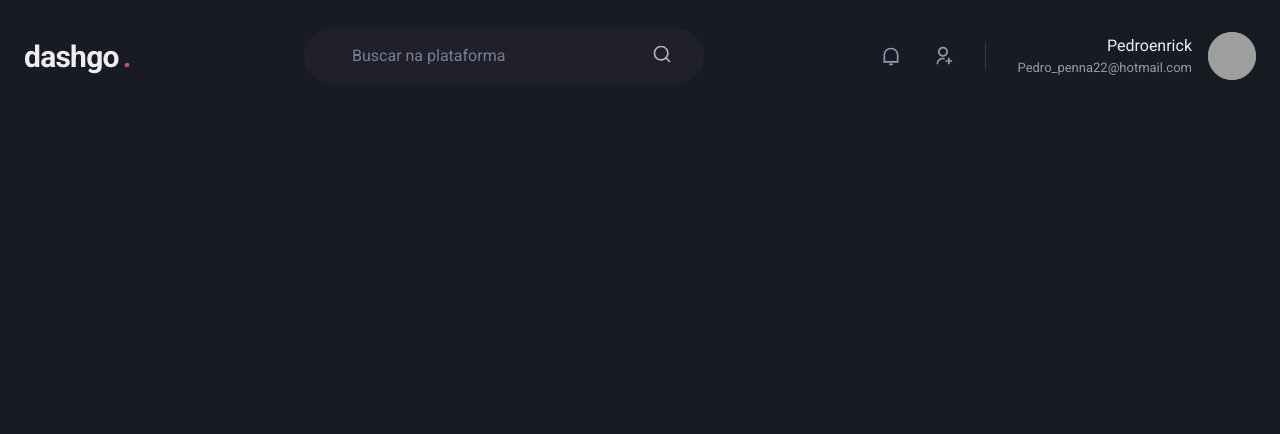
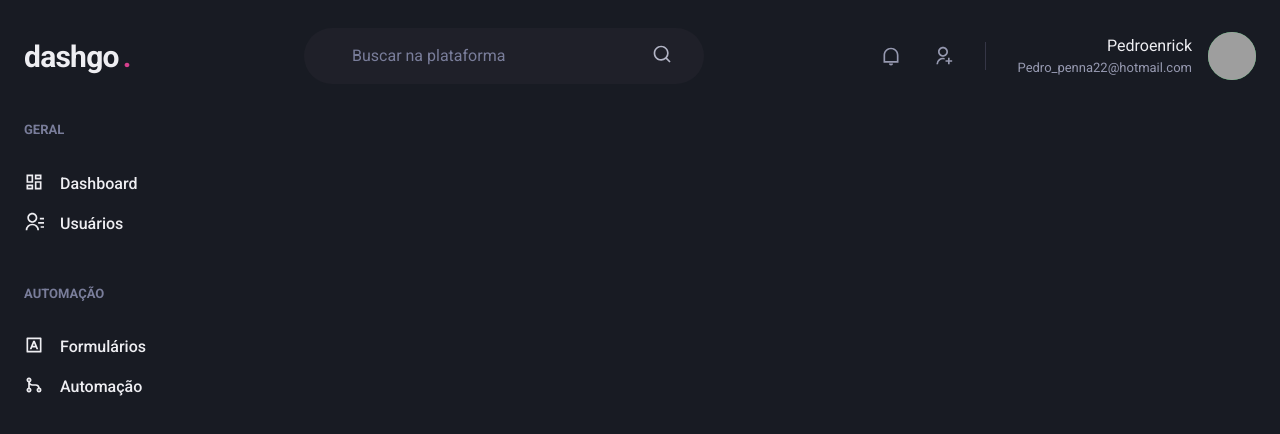
Before and after one commit to Pedroenrick/godash, a Next.js app: page /dashboard in a window 1280 px wide. Shown: the top 434 px of the page. Built offline with nearby package versions, Linux system fonts and the light colour scheme; grey boxes are pictures that could not be loaded.

Commit message:
Adicionando Sidebar

```diff
--- /dev/null
+++ b/src/components/Sidesbar.tsx
@@ -0,0 +1,40 @@
+import { Box, Stack, Text, Link, Icon } from "@chakra-ui/react";
+import { RiContactsLine, RiDashboardLine, RiGitMergeLine, RiInputMethodLine } from "react-icons/ri";
+
+export function Sidebar() {
+  return (
+    <Box as="aside" w="64" mr="8">
+      <Stack spacing="12" align="flex-start">
+        <Box>
+          <Text fontWeight="bold" color="gray.400" fontSize="small">GERAL</Text>
+          <Stack spacing="4" mt="8" align="stretch">
+            <Link display="flex">
+              <Icon as={RiDashboardLine} fontSize="20" />
+              <Text ml="4" fontWeight="medium">Dashboard</Text>
+            </Link>
+
+            <Link display="flex">
+              <Icon as={RiContactsLine} fontSize="20" />
+              <Text ml="4" fontWeight="medium">Usuários</Text>
+            </Link>
+          </Stack>
+        </Box>
+
+        <Box>
+          <Text fontWeight="bold" color="gray.400" fontSize="small">AUTOMAÇÃO</Text>
+          <Stack spacing="4" mt="8" align="stretch">
+            <Link display="flex">
+              <Icon as={RiInputMethodLine} fontSize="20" />
+              <Text ml="4" fontWeight="medium">Formulários</Text>
+            </Link>
+
+            <Link display="flex">
+              <Icon as={RiGitMergeLine} fontSize="20" />
+              <Text ml="4" fontWeight="medium">Automação</Text>
+            </Link>
+          </Stack>
+        </Box>
+      </Stack>
+    </Box>
+  );
+}
--- a/src/pages/dashboard.tsx
+++ b/src/pages/dashboard.tsx
@@ -1,4 +1,14 @@
+import { Flex } from "@chakra-ui/react";
 import { Header } from "../components/Header";
+import { Sidebar } from "../components/Sidesbar";
 export default function Dashboard(){
-    return <Header/>
+    return (
+        <Flex direction="column" h="100vh">
+            <Header/>
+
+            <Flex w="100%" my="6" maxWidth={1480} mx="auto" px="6">
+                <Sidebar/>
+            </Flex>
+        </Flex>
+    )
 }
```
